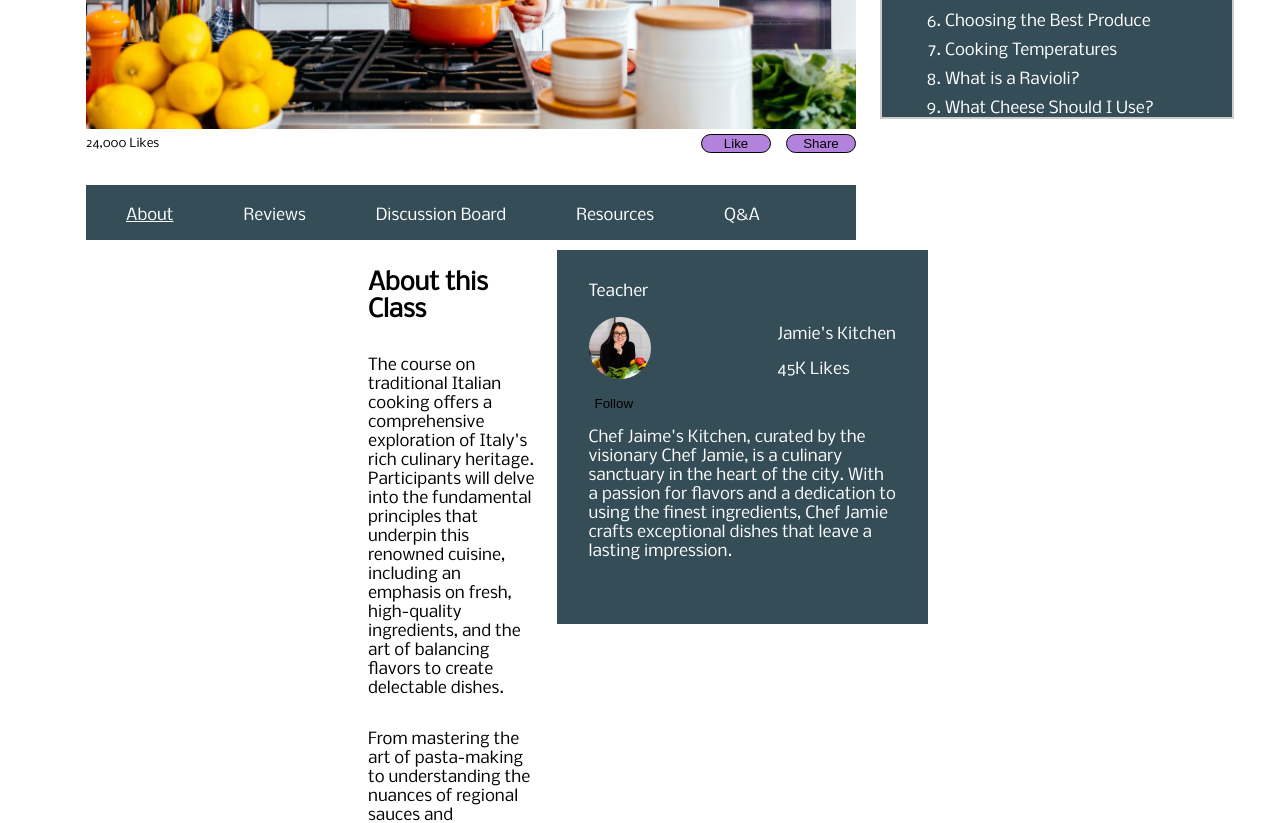
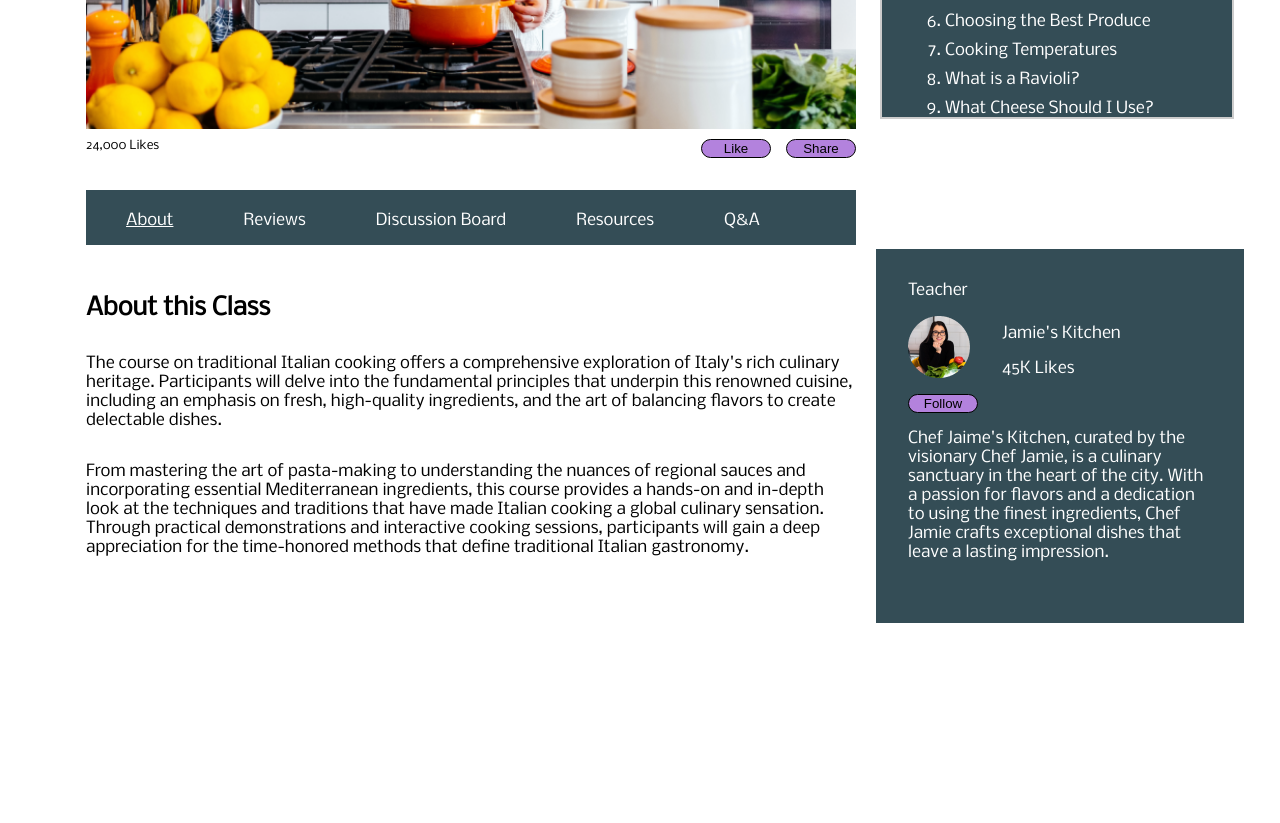
Before and after one commit to EthenThinkful/fall-hackathon, a React (Create React App) app: page /course in a window 1280 px wide. Shown: the part 500-1323 px from the top of the page. After the commit the page ends 1155 px from the top, so only its background shows below. Built offline with nearby package versions, Linux system fonts and the light colour scheme.

Commit message:
Completed single course page, need a bit styling later

```diff
--- a/src/SingleCourse/SingleCourse.css
+++ b/src/SingleCourse/SingleCourse.css
@@ -1,13 +1,19 @@
+
 .all-content {
     margin: 2rem 22rem;
 }
 
-/* top-section styling */
-.top-section {
+/* left section styling */
+.left-section {
     display: flex;
     justify-content: center;
     text-align: left;
     margin-left: 50px;
+}
+
+.left-content {
+    display: flex;
+    flex-direction: row;
 }
 
 .arrow {
@@ -25,15 +31,6 @@
     right: 10px;
     top: 50%;
     transform: translateY(-50%);
-}
-
-.top-section h1 {
-    margin: 0px;
-}
-
-.top-content {
-    display: flex;
-    flex-direction: row;
 }
 
 .cooking-title {
@@ -67,6 +64,7 @@
 
 .row button {
     margin-left: 15px;
+    margin-top: 5px;
     border: 1px solid black;
     border-radius: 20px;
     background-color: #B382DD;
@@ -101,6 +99,22 @@
     text-decoration: underline;
 }
 
+.left-bottom {
+    display: flex;
+    /* flex-direction: row; */
+    margin-top: 50px;
+    width: 100%;
+    justify-content: center;
+    text-align: left;
+}
+
+/* .left-content {
+    width: 60%;
+    margin-top: 50px; */
+    /* justify-content: flex-start; */
+    /* justify-content: space-between; */
+/* } */
+
 .scroll-container {
     position: relative;
     width: 350px;
@@ -131,15 +145,14 @@
     margin-left: 0px;
 }
 
+ol {
+    padding-left: .5rem;
+}
+
 .content li {
     /* Set content dimensions and styling */
     margin-bottom: 10px;
 }
-
-/* .li {
-    list-style-type: none; /* Remove default list style */
-   /* margin-bottom: 10px; Adjust spacing between list items */
-  /*} */
 
 .checkmark {
     display: inline-block;
@@ -161,7 +174,7 @@
 
 .scroll-container::-webkit-scrollbar-thumb {
     background-color: white;
-    border-radius: 6px;
+    border-radius: 12px;
     height: 50px; /* Adjust the height as needed */
 }
 
@@ -169,32 +182,12 @@
     background-color: #555;
 }
 
-/* bottom section styling */
-.bottom-section {
+.right-bottom {
     display: flex;
-    flex-direction: row;
-    width: 100%;
-    /* justify-content: center;   */
-    /* text-align: left; */
-    margin-left: 0px;
-    margin-right: 50px;
-}
-
-.left-container {
-    width: 60%;
-    margin-top: 30px;
-    /* justify-content: flex-start; */
-    justify-content: space-between;
-}
-
-.right-container {
-    display: flex;
-    width: 100%;
     height: 310px;
-    /* flex-shrink: 0; */
     padding: 2rem;
     margin-left: 20px;
-    margin-top: 10px;
+    margin-top: 130px;
     background-color: #344D56;
     color: white;
 }
@@ -215,15 +208,11 @@
     margin-top: 5px;
 }
 
-#follow-button {
-    margin-left: 15px;
+button#FollowButton {
+    margin-left: 0px;
     border: 1px solid black;
     border-radius: 20px;
     background-color: #B382DD;
     color: black;
     width: 70px;
 }
-
-ol {
-    padding-left: .5rem;
-}
--- a/src/SingleCourse/SingleCourse.jsx
+++ b/src/SingleCourse/SingleCourse.jsx
@@ -8,9 +8,9 @@ function SingleCourse() {
   return (
     <>
         <div className='all-content'>
-            {/* begin top section */}
-            <div className='top-section'>
-                <div className='top-content'>
+            {/* begin left section */}
+            <div className='left-section'>
+                <div className='left-content'>
                     <div>
                         <img src={require('../Images/arrow.jpg')} style={{marginBottom: '1rem'}}/>
                         <div style={{display: 'flex', flexDirection: 'column'}}>
@@ -19,13 +19,12 @@ function SingleCourse() {
                             <img src={require('../Images/kitchen.png')} />
                             {/* begin like share section */}
                             <div className='row'>
-                            <div className='text'>
-                            24,000 Likes
-                            </div>
+                                <div className='text'>24,000 Likes</div>
                                 <div className='buttons'>
                                     <button id='LikeButton'>Like</button>
                                     <button id='ShareButton'>Share</button>
                                 </div>
+                            {/* end like share section */}
                             </div>
                             <div className='navbar'>
                                 <ul>
@@ -36,11 +35,27 @@ function SingleCourse() {
                                     <li><a href='q-and-a'></a>Q&A</li>
                                 </ul>
                             </div>
-                    {/* end like share section */}
+                        </div>
+                        {/* start left bottom section */}
+                        <div className='left-bottom'>
+                            <div style={{display: 'flex', flexDirection: 'column' }}>
+                                <div style={{ textAlign: 'left', fontSize: '1.5rem', fontWeight: 'bold' }}>About this Class</div>
+                                <div style={{textAlign: 'left', marginTop: '2rem'}}>
+                                    The course on traditional Italian cooking offers a comprehensive exploration of Italy's rich culinary heritage. Participants will delve into the fundamental principles that underpin this renowned cuisine, including an emphasis on fresh, high-quality ingredients, and the art of balancing flavors to create delectable dishes.
+                            </div>
+                            <div style={{textAlign: 'left', marginTop: '2rem'}}>
+                                From mastering the art of pasta-making to understanding the nuances of regional sauces and incorporating essential Mediterranean ingredients, this course provides a hands-on and in-depth look at the techniques and traditions that have made Italian cooking a global culinary sensation. Through practical demonstrations and interactive cooking sessions, participants will gain a deep appreciation for the time-honored methods that define traditional Italian gastronomy.
                         </div>
                     </div>
-                    {/* begin scroll container */}
+                </div>
+                {/* end left content */}
+            </div>
+            {/* end left section */}
 
+            {/* begin right section */}
+            <div className='right-section'>
+                <div className='right-content'>
+                    {/* scroll container */}
                     <div className='scroll-container'>
                         <div class='content'>
                             <h4>Assignment due October 27</h4>
@@ -73,35 +88,21 @@ function SingleCourse() {
                         </div>
                     {/* end scroll container */}
                     </div>
-            </div>
-            {/* end of top section */}
-
-            {/* start bottom section */}
-            <div className='bottom-section'>
-                {/* startleft container */}
-                <div className='left-container'>
-                    <div style={{display: 'flex', flexDirection: 'column', marginLeft: '1rem' }}>
-                        <div style={{ textAlign: 'left', fontSize: '1.5rem', fontWeight: 'bold' }}>About this Class</div>
-                        <div style={{textAlign: 'left', marginTop: '2rem'}}>The course on traditional Italian cooking offers a comprehensive exploration of Italy's rich culinary heritage. Participants will delve into the fundamental principles that underpin this renowned cuisine, including an emphasis on fresh, high-quality ingredients, and the art of balancing flavors to create delectable dishes.</div>
-                        <div style={{textAlign: 'left', marginTop: '2rem'}}>From mastering the art of pasta-making to understanding the nuances of regional sauces and incorporating essential Mediterranean ingredients, this course provides a hands-on and in-depth look at the techniques and traditions that have made Italian cooking a global culinary sensation. Through practical demonstrations and interactive cooking sessions, participants will gain a deep appreciation for the time-honored methods that define traditional Italian gastronomy.</div>
-                    </div>
-                </div>
-                {/* end left container */}
 
                     {/* start right container */}
-                <div className='right-container'>
+                    <div className='right-bottom'>
                         {/* start flex column */}
                         <div style={{display: 'flex', flexDirection: 'column'}}>
                             {/* 1.) */}
                             {/* start teacher */}
-                        <div style={{ display: 'flex', alignItems: 'flex-start', marginBottom: '1rem'}}>
+                            <div style={{ display: 'flex', alignItems: 'flex-start', marginBottom: '1rem', fontWeight: '5px'}}>
                                 <div>Teacher</div>
                             </div>
                             {/* end teacher */}
 
                             {/* 2.) */}
                             {/* start teacher profile picture and course title / likes */}
-                        <div style={{ display: 'flex', justifyContent: 'space-between' }}>
+                            <div style={{ display: 'flex' }}>
                                 <div className='image'>
                                     <img src={require("../Images/photo.png")} />
                                 </div>
@@ -128,9 +129,12 @@ function SingleCourse() {
                         </div>
                         {/* end flex column */}
                         </div>
-                {/* end right container */}
+                    {/* end right bottom */}
                     </div>
-            {/* end of bottom section */}
+                {/* end right content */}
+                </div>
+            {/* end right section */}
+            </div>
         </div>
     </>
   )
```
Lines whose indentation alone changed are shown as unchanged.
